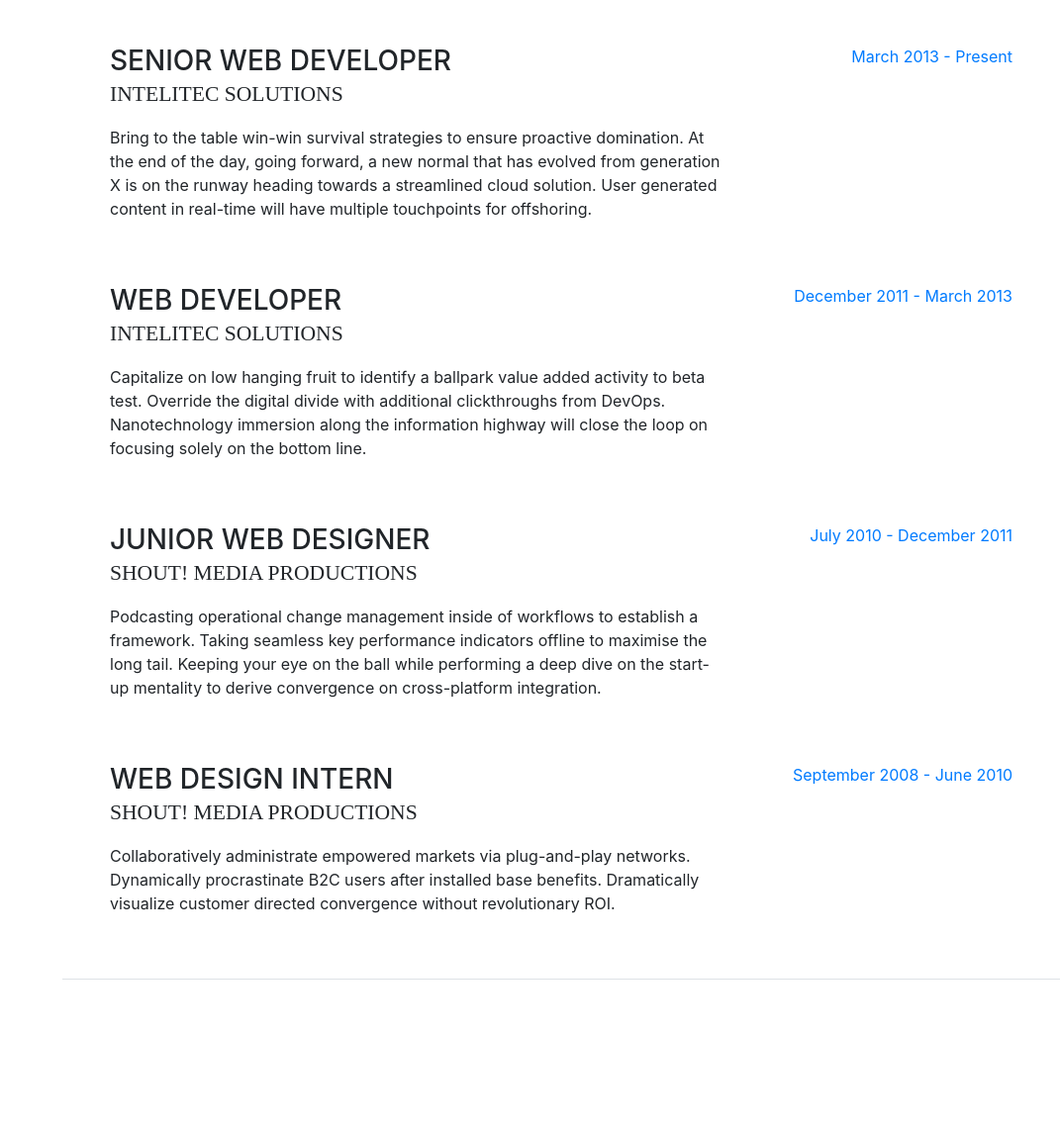
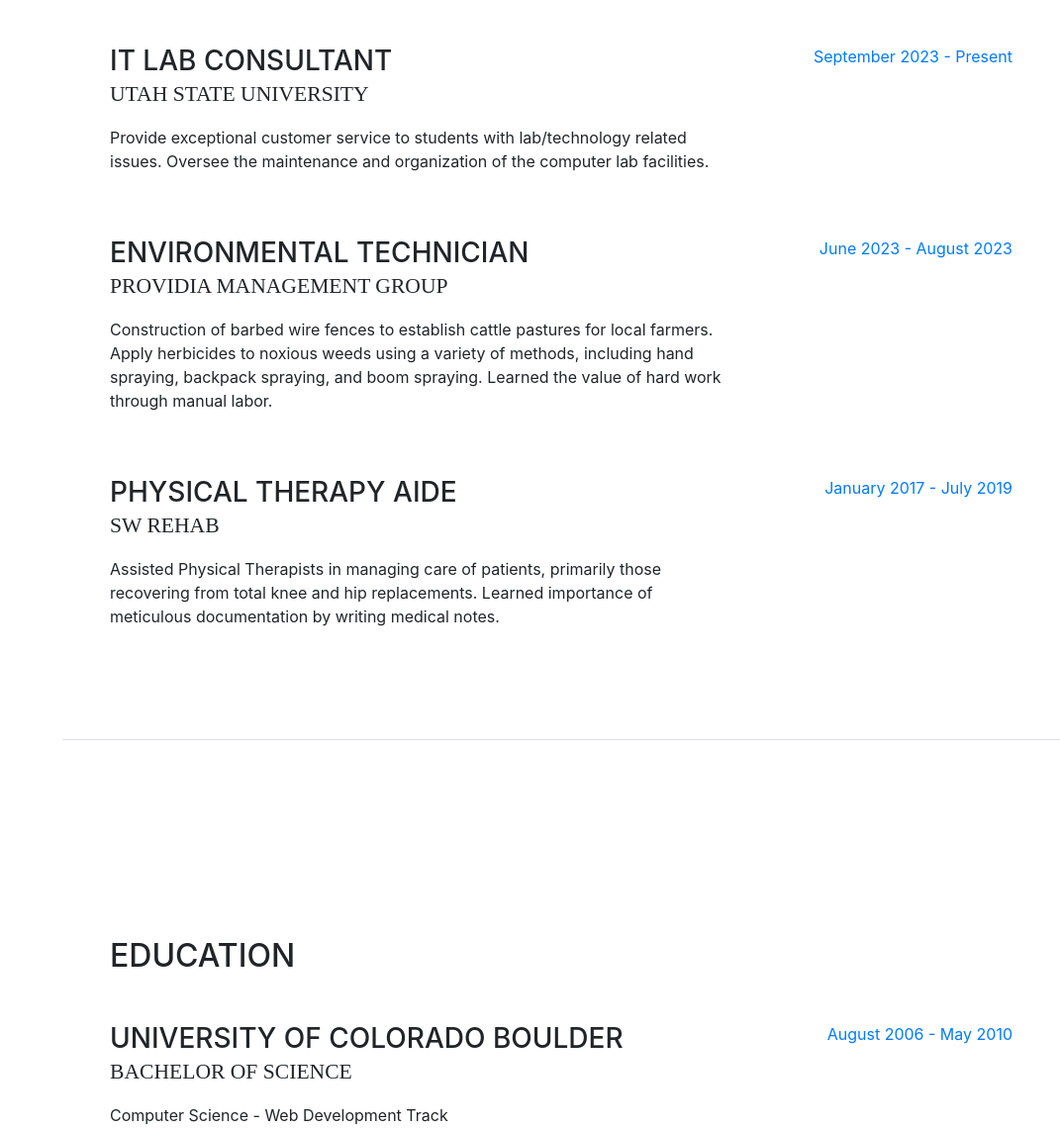
Before and after one commit to ryanc3412/ryanc3412.github.io, a website with bundled scripts: page index.html in a window 1280 px wide. Shown: the part 889-2030 px from the top of the page at 99% size, without its empty margins (209-1280 px from the left). Built offline with nearby package versions, Linux system fonts and the light colour scheme; a web font is replaced by a local one.

Commit message:
Update experience

```diff
--- a/index.html
+++ b/index.html
@@ -99,45 +99,34 @@
 
           <div class="resume-item d-flex flex-column flex-md-row mb-5">
             <div class="resume-content mr-auto">
-              <h3 class="mb-0">Senior Web Developer</h3>
-              <div class="subheading mb-3">Intelitec Solutions</div>
-              <p>Bring to the table win-win survival strategies to ensure proactive domination. At the end of the day, going forward, a new normal that has evolved from generation X is on the runway heading towards a streamlined cloud solution. User generated content in real-time will have multiple touchpoints for offshoring.</p>
+              <h3 class="mb-0">IT Lab Consultant</h3>
+              <div class="subheading mb-3">Utah State University</div>
+              <p>Provide exceptional customer service to students with lab/technology related issues. Oversee the maintenance and organization of the computer lab facilities.</p>
             </div>
             <div class="resume-date text-md-right">
-              <span class="text-primary">March 2013 - Present</span>
+              <span class="text-primary">September 2023 - Present</span>
             </div>
           </div>
 
           <div class="resume-item d-flex flex-column flex-md-row mb-5">
             <div class="resume-content mr-auto">
-              <h3 class="mb-0">Web Developer</h3>
-              <div class="subheading mb-3">Intelitec Solutions</div>
-              <p>Capitalize on low hanging fruit to identify a ballpark value added activity to beta test. Override the digital divide with additional clickthroughs from DevOps. Nanotechnology immersion along the information highway will close the loop on focusing solely on the bottom line.</p>
+              <h3 class="mb-0">Environmental Technician</h3>
+              <div class="subheading mb-3">Providia Management Group</div>
+              <p>Construction of barbed wire fences to establish cattle pastures for local farmers. Apply herbicides to noxious weeds using a variety of methods, including hand spraying, backpack spraying, and boom spraying. Learned the value of hard work through manual labor.</p>
             </div>
             <div class="resume-date text-md-right">
-              <span class="text-primary">December 2011 - March 2013</span>
+              <span class="text-primary">June 2023 - August 2023</span>
             </div>
           </div>
 
           <div class="resume-item d-flex flex-column flex-md-row mb-5">
             <div class="resume-content mr-auto">
-              <h3 class="mb-0">Junior Web Designer</h3>
-              <div class="subheading mb-3">Shout! Media Productions</div>
-              <p>Podcasting operational change management inside of workflows to establish a framework. Taking seamless key performance indicators offline to maximise the long tail. Keeping your eye on the ball while performing a deep dive on the start-up mentality to derive convergence on cross-platform integration.</p>
+              <h3 class="mb-0">Physical Therapy Aide</h3>
+              <div class="subheading mb-3">SW Rehab</div>
+              <p>Assisted Physical Therapists in managing care of patients, primarily those recovering from total knee and hip replacements. Learned importance of meticulous documentation by writing medical notes.</p>
             </div>
             <div class="resume-date text-md-right">
-              <span class="text-primary">July 2010 - December 2011</span>
-            </div>
-          </div>
-
-          <div class="resume-item d-flex flex-column flex-md-row">
-            <div class="resume-content mr-auto">
-              <h3 class="mb-0">Web Design Intern</h3>
-              <div class="subheading mb-3">Shout! Media Productions</div>
-              <p>Collaboratively administrate empowered markets via plug-and-play networks. Dynamically procrastinate B2C users after installed base benefits. Dramatically visualize customer directed convergence without revolutionary ROI.</p>
-            </div>
-            <div class="resume-date text-md-right">
-              <span class="text-primary">September 2008 - June 2010</span>
+              <span class="text-primary">January 2017 - July 2019</span>
             </div>
           </div>
 
```
